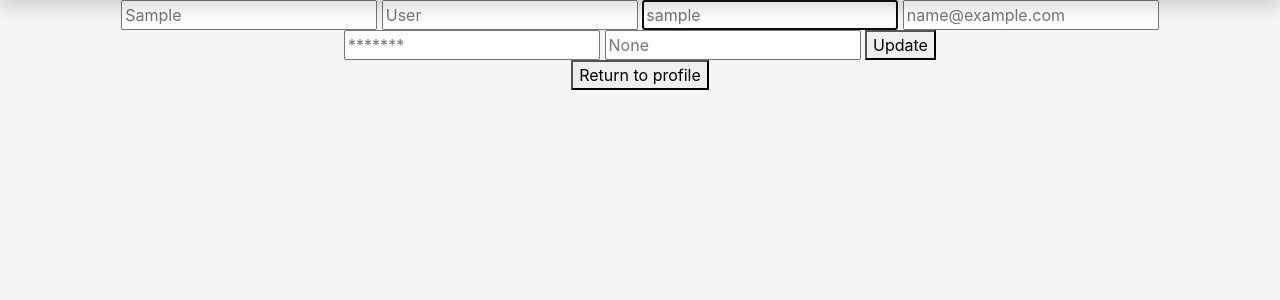
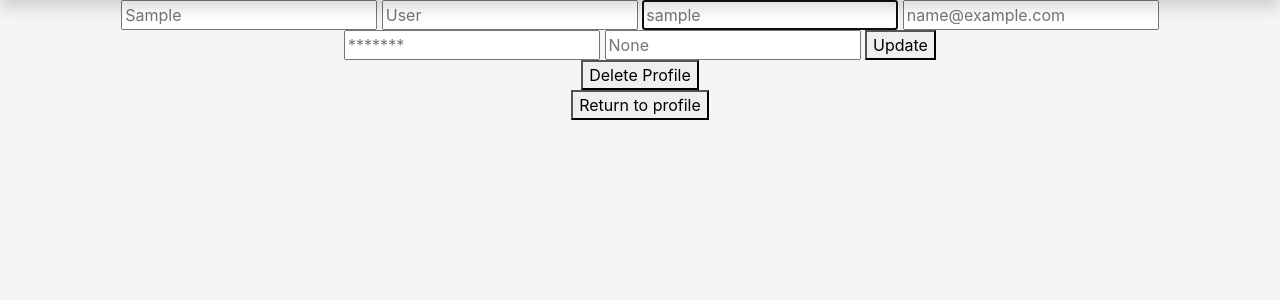
Before and after one commit to Folarin93/Trenda, a Flask app: page /users/1/details in a window 1280 px wide. Shown: the part 46-346 px from the top of the page. Run offline with Flask 2, Linux system fonts and the light colour scheme; the visitor is signed in with stand-in values (Sample User, id 1); data comes from the database, SQL or seed files in the repository; some libraries are stand-ins or nearby versions.

Commit message:
delete user added and returning to home or profile added to Logo click

```diff
--- a/src/controllers/auth_controller.py
+++ b/src/controllers/auth_controller.py
@@ -84,3 +84,7 @@
 def logout():
     logout_user()
     return render_template('home.html')
+
+@auth.route("/profile", methods=["GET"])
+def trenda_profile():
+    return redirect(url_for('users.profile', id=current_user.id))
--- a/src/controllers/users_controller.py
+++ b/src/controllers/users_controller.py
@@ -30,15 +30,25 @@
     users = Users.query.get(id)
     return render_template("user_show.html", my_user = users)
 
+@users.route("/<int:id>/delete", methods=["GET"])
+@login_required
+def user_delete(id):
+    users = Users.query.get(id)
 
-@users.route("/<int:id>", methods=["POST"])
+    db.session.delete(users)
+    db.session.commit()
+
+    # return render_template('home.html', year=datetime.now().year)
+    return redirect(url_for('auth.home', my_user = users))
+
+@users.route("/<int:id>", methods=["GET"])
 @login_required
 def user_update(id):
+    first_name = request.form.get('first_name')
+    last_name = request.form.get('last_name')
     username = request.form.get('username')
     email = request.form.get('email')
     password = request.form.get('password')
-    first_name = request.form.get('first_name')
-    last_name = request.form.get('last_name')
     phone = request.form.get('phone')
 
     my_user = Users()
--- a/src/templates/layout.html
+++ b/src/templates/layout.html
@@ -25,7 +25,7 @@
 
         <nav class="navbar navbar-dark sticky-top bg-dark flex-md-nowrap p-0 shadow">
             {% if current_user.is_authenticated %}
-                <a class="navbar-brand col-md-3 col-lg-2 mr-0 px-3" href="#">Trenda</a>
+                <a class="navbar-brand col-md-3 col-lg-2 mr-0 px-3" href="/profile">Trenda</a>
                 <h2>Welcome... {{ current_user.username }}</h2>
                 <ul class="navbar-nav px-3">
                     <li class="nav-item text-nowrap">
--- a/src/templates/user_show.html
+++ b/src/templates/user_show.html
@@ -2,16 +2,19 @@
 
 {% block content%}
     <div>
-        <form action="{{ url_for('users.user_update', id=my_user.id) }}" method="POST">
+        <form action="{{ url_for('users.user_update', id=my_user.id) }}" method="GET">
             <input type="hidden" name="csrf_token" value="{{ csrf_token() }}"/>
             <input type="text" name="first_name" placeholder="{{my_user.first_name}}">
             <input type="text" name="last_name" placeholder="{{my_user.last_name}}">
             <input type="text" name="username" placeholder="{{my_user.username}}" autofocus="">
             <input type="email" name="email" placeholder="{{my_user.email}}" >
             <input type="password" name="password" placeholder="*******">
-            <input type="number" name="phone" placeholder="{{my_user.phone}}">
+            <input type="text" name="phone" placeholder="{{my_user.phone}}">
             <button>Update</button>
         </form>
+        <div>
+            <a href="{{ url_for('users.user_delete', id=my_user.id) }}"><button>Delete Profile</button></a>
+        </div>
         <div>
             <a href="{{ url_for('users.profile', id=my_user.id) }}"><button>Return to profile</button></a>
         </div>
```
